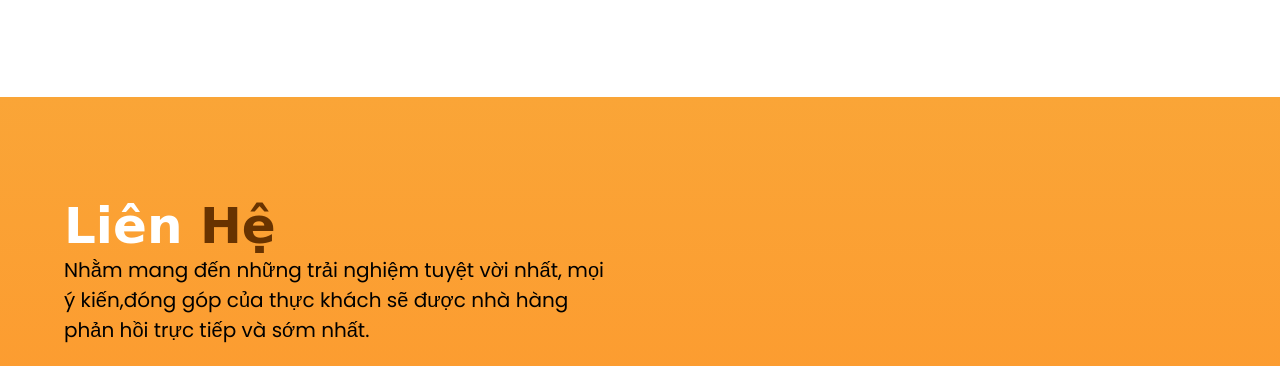
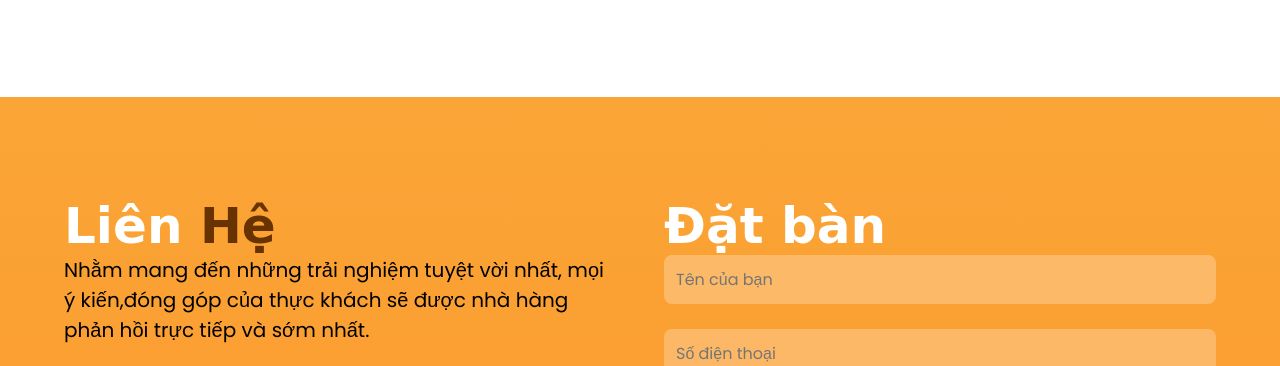
Before and after one commit to TolaTien/project2, a plain HTML site: page index.html in a window 1280 px wide. Both pictures are taken after a click on the button "Đặt bàn". Shown: the part 1294-1660 px from the top of the page. Drawn offline with nearby package versions, Linux system fonts and the light colour scheme.

Commit message:
Update index.html

```diff
--- a/index.html
+++ b/index.html
@@ -126,6 +126,60 @@
       </button>
     </form>
   </section>
+  <script>
+    function Hienthi() {
+      const form = document.getElementById("bookingForm");
+      if (form) {
+        form.style.display = form.style.display === "none" ? "block" : "none";
+      }
+    }
+
+    function xulyform(event) {
+      event.preventDefault();
+
+      const data = {
+        name: document.getElementById("name").value,
+        phone: document.getElementById("phone").value,
+        location: document.getElementById("location").value,
+        guests: document.getElementById("guests").value,
+        date: document.getElementById("date").value,
+        time: document.getElementById("time").value,
+        note: document.getElementById("note").value,
+      };
+
+      alert("Cảm ơn bạn! Thông tin đã được ghi nhận.");
+
+      event.target.reset();
+      event.target.style.display = "none";
+    }
+  </script>
+
+  <script src="https://unpkg.com/scrollreveal"></script>
+  <script>
+    ScrollReveal({
+      reset: true,
+      delay: 300,
+      distance: "60px",
+      duration: 1500,
+    });
+
+    ScrollReveal().reveal(".section-title", {
+      delay: 555,
+      duration: 2500,
+      origin: "top",
+    });
+
+    ScrollReveal().reveal(".section-services__card", {
+      delay: 200,
+      interval: 200,
+      origin: "bottom",
+    });
+
+    ScrollReveal().reveal(".section-contact__info-item", {
+      delay: 1200,
+      interval: 300,
+    });
+  </script>
 
 </body>
 </html>
```
